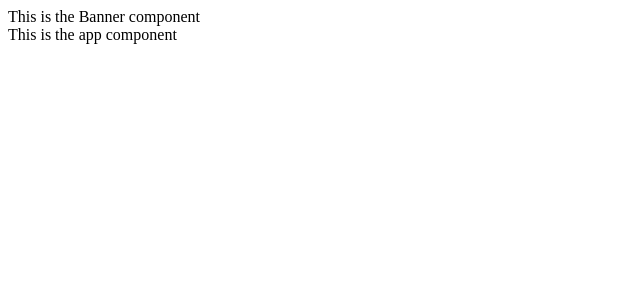
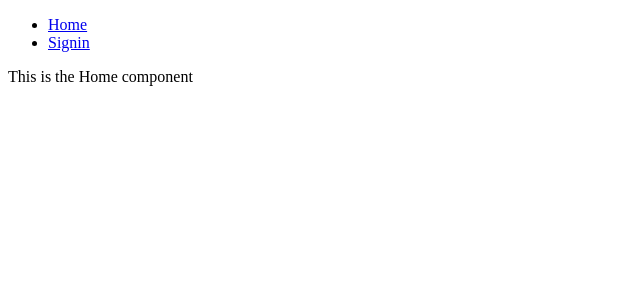
Before and after one commit to Nakurai/redux-firebase-auth, a React (Create React App) app: page / in a window 1280 px wide. Shown: the top 300 px of the page, without its empty margins (0-640 px from the left). Built offline with nearby package versions, Linux system fonts and the light colour scheme.

Commit message:
added router to app

```diff
--- a/package.json
+++ b/package.json
@@ -31,5 +31,7 @@
       "last 1 safari version"
     ]
   },
-  "devDependencies": {}
+  "devDependencies": {
+    "react-router-dom": "^5.2.0"
+  }
 }
--- a/src/App.js
+++ b/src/App.js
@@ -1,13 +1,28 @@
 import React from "react";
 import "./css/App.css";
+import { BrowserRouter as Router, Switch, Route, Link } from "react-router-dom";
 import Banner from "./component/Banner";
+import Home from "./page/Home";
+import Signin from "./page/Signin";
 
 function App() {
   return (
-    <div className="App">
-      <Banner />
-      This is the app component
-    </div>
+    <Router>
+      <div>
+        <Banner />
+        <Switch>
+          <Route path="/home">
+            <Home />
+          </Route>
+          <Route path="/signin">
+            <Signin />
+          </Route>
+          <Route path="/">
+            <Home />
+          </Route>
+        </Switch>
+      </div>
+    </Router>
   );
 }
 
--- a/src/component/Banner.js
+++ b/src/component/Banner.js
@@ -1,8 +1,19 @@
 import React from "react";
 import "../css/Banner.css";
-
+import { Link } from "react-router-dom";
 function Banner() {
-  return <div className="Banner">This is the Banner component</div>;
+  return (
+    <nav>
+      <ul>
+        <li>
+          <Link to="/">Home</Link>
+        </li>
+        <li>
+          <Link to="/signin">Signin</Link>
+        </li>
+      </ul>
+    </nav>
+  );
 }
 
 export default Banner;
```
Also changed, not shown: 1 other file (tests, documents, lock files or other folders).
